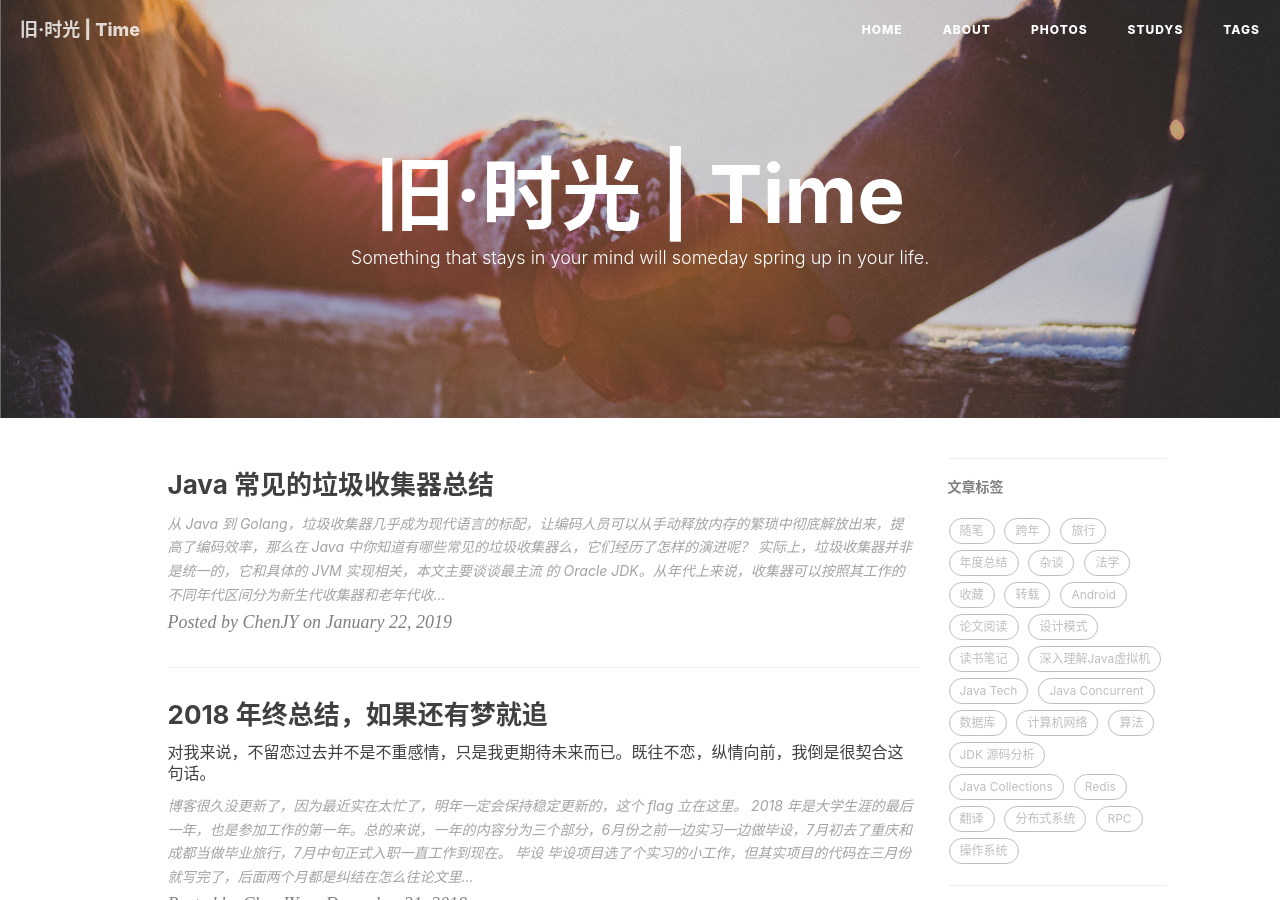
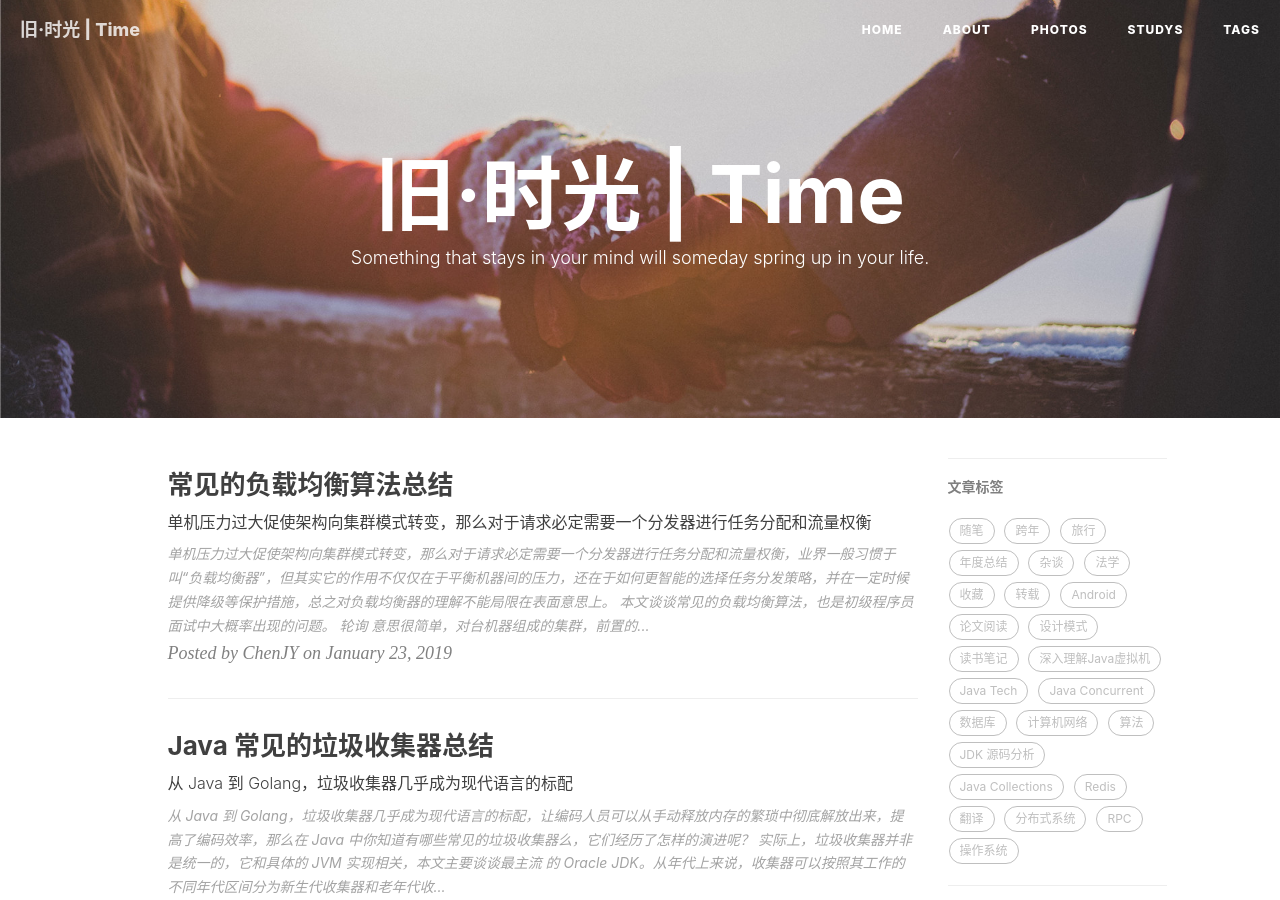
Before and after one commit to jiayangchen/jiayangchen.github.io, a Jekyll site: the page built from index.html, in a window 1280 px wide and 900 px high. Built offline with Jekyll 4.4.1, drawn with Linux system fonts in a browser that asks for light colours; nearby versions of some CDN libraries; the list of posts is cut into pages by our own code; comment, search, counter and statistics services are not loaded; some of the changed text lies outside the part shown.

Commit message:
load balance algorithm

```diff
--- a/_config.yml
+++ b/_config.yml
@@ -113,6 +113,24 @@ friends: [
 # Photos
 photos: [
     {
+        url: "http://ww1.sinaimg.cn/large/c3beb895ly1fzgrhf1tf8j22bc1qiard.jpg",
+        title: "墙上涂鸦",
+        date: "2019.01",
+        location: "厦门大学芙蓉隧道"
+    },
+    {
+        url: "http://ww1.sinaimg.cn/large/c3beb895ly1fzgrh6jpvzj21jk1110z8.jpg",
+        title: "落日",
+        date: "2019.01",
+        location: "厦门园林植物园"
+    },
+    {
+        url: "http://ww1.sinaimg.cn/large/c3beb895gy1fzgrf1h8muj21jk111425.jpg",
+        title: "三丘田码头",
+        date: "2019.01",
+        location: "厦门鼓浪屿"
+    },
+    {
         url: "http://ww1.sinaimg.cn/mw690/c3beb895gy1fyr8y1n1r7j23341sdx6y.jpg",
         title: "罗中立美术馆",
         date: "2018.06",
--- a/_posts/2019-01-22-java-gc.md
+++ b/_posts/2019-01-22-java-gc.md
@@ -1,7 +1,7 @@
 ---
 layout: post
 title: "Java 常见的垃圾收集器总结"
-subtitle: ""
+subtitle: "从 Java 到 Golang，垃圾收集器几乎成为现代语言的标配"
 date: 2019-01-22
 author: "ChenJY"
 header-img: "img/websitear.jpg"
--- /dev/null
+++ b/_posts/2019-01-23-load-balance-algorithm.md
@@ -0,0 +1,33 @@
+---
+layout: post
+title: "常见的负载均衡算法总结"
+subtitle: "单机压力过大促使架构向集群模式转变，那么对于请求必定需要一个分发器进行任务分配和流量权衡"
+date: 2019-01-23
+author: "ChenJY"
+header-img: "img/java.jpg"
+catalog: true
+tags:
+    - Java Tech
+    - 算法
+---
+
+单机压力过大促使架构向集群模式转变，那么对于请求必定需要一个分发器进行任务分配和流量权衡，业界一般习惯于叫“负载均衡器”，但其实它的作用不仅仅在于平衡机器间的压力，还在于如何更智能的选择任务分发策略，并在一定时候提供降级等保护措施，总之对负载均衡器的理解不能局限在表面意思上。
+
+本文谈谈常见的负载均衡算法，也是初级程序员面试中大概率出现的问题。
+
+### 轮询
+意思很简单，对台机器组成的集群，前置的负载均衡器就将进入的流量按照次序依次发往各台机器，并不关心每台机器的实际压力情况如何，算法较为简单粗暴
+
+### 权重轮询
+相比于直来直去的轮询，权重轮询或者叫加权轮询即在选择分发的时候考虑机器的压力情况，压力小的多分发点流量，压力大的少分配一些，最终使集群达到稳定的状态。
+
+这里的权重既可以根据服务器的硬件配置高低来进行初始化配置，也可以采用动态的方式在服务器运行期间，根据监控数据来实时调整，后者显然更契合复杂的场景，但同时实现难度也会更高。
+
+### 贪心最优
+有的时候，我们纯粹可以将客户端的流量发往目前延时最低、或者压力最小、或者配置最高的机器已达到短期内提升服务质量的目的，但显然长期生产环境中这不是个好方法，但不失为一个补充措施。为了实现这种算法，需要负载均衡器能收集集群机器的监控数据、响应时长等信息来进行分析。
+
+### 哈希
+哈希是常见的分发、散列算法，好的哈希算法可以很好地平摊流量，常见的可以根据 ip 哈希或者请求 ID 哈希等。ip 哈希可将同一个 ip 地址的请求分配给同一个服务器进行处理，可以解决 session 粘滞问题。ID 哈希中的 ID 一般是临时性数据的 ID（如 session id、token 等）。例如，网站登录用 session id hash 同样可以实现同一个会话期间，用户每次都是访问到同一台服务器的目的。
+
+### License
+* 本文遵守创作共享 <a href="https://creativecommons.org/licenses/by-nc-sa/3.0/cn/" target="_blank"><b>CC BY-NC-SA 3.0协议</b></a>
```
